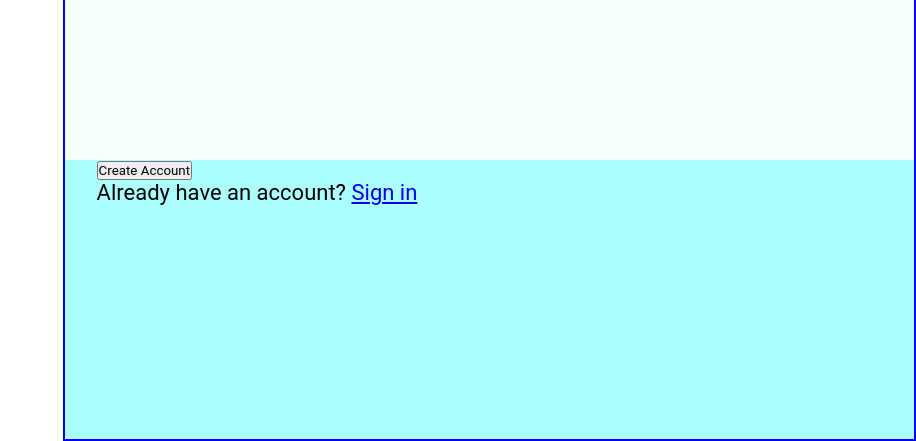
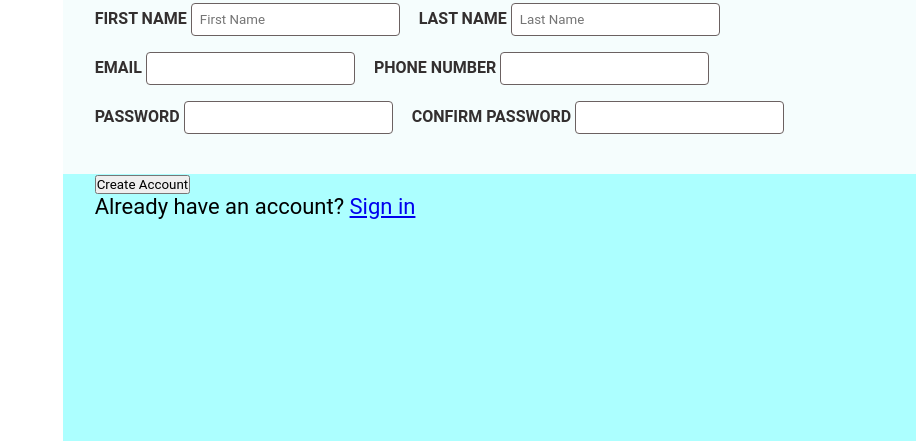
Before and after one commit to thefx3/signup_form, a plain HTML site: page index.html in a window 1280 px wide. Shown: the part 359-800 px from the top of the page, without its empty margins (364-1280 px from the left). Drawn offline with Linux system fonts and the light colour scheme.

Commit message:
form added, missing the styling

```diff
--- a/index.html
+++ b/index.html
@@ -22,10 +22,33 @@
             </div>
 
             <div class="middle">
-                <h1>Let's do this !</h1>
 
                 <form>
+                    <fieldset class="form">
+                        <legend>Let's do this !</legend>
 
+                        <div class="row">
+                                <label for="name">First Name</label>
+                                <input type="text" id="name" name="name" placeholder="First Name">
+                                <label for="name">Last Name</label>
+                                <input type="text" id="name" name="name" placeholder="Last Name">
+                        </div>
+
+                        <div class="row">
+                                <label for="email">Email</label>
+                                <input type="email" id="email" name="email">
+                                <label for="tel">Phone number</label>
+                                <input type="tel" id="tel" name="tel">
+                        </div>
+
+                        <div class="row">
+                                <label for="password">Password</label>
+                                <input type="password" id="password" name="password">
+                                <label for="password">Confirm Password</label>
+                                <input type="password" id="password" name="password">
+                        </div>
+
+                    </fieldset>
 
                 </form>
 
--- a/styles.css
+++ b/styles.css
@@ -11,6 +11,7 @@
     --height: 800px;
     --background-color:rgb(245, 253, 253);
     --second-color:rgb(172, 255, 255);
+    --second-text-color:rgb(51, 47, 47);
 
 }
 
@@ -18,7 +19,7 @@
     margin: 0;
     padding: 0;
     box-sizing: border-box;
-    font-family: "Roboto", "Arial";
+    font-family: "Roboto", "Arial";;
 }
 
 body {
@@ -51,13 +52,13 @@ img {
     align-items: stretch;
     flex-flow: column;
 
-    border: 2px solid blue;
 }
 
 /* right side content */
 .right > * {
     flex: 1;
     padding-left: 2rem;
+    padding-right: 2rem;
 }
 
 .bottom, .top{
@@ -78,7 +79,39 @@ p {
     margin-bottom: 1.5rem;
 }
 
-h1 {
+
+/* form */
+.form{
+    border: none;
+    margin: 2rem 0;
+    width:100%;
+}
+
+legend {
     font-size: 2rem;
-    margin-top: 1.5rem;
+    font-weight: bold;
+    margin-bottom: 1rem;
+    width: 100%;
 }
+
+.row {
+
+}
+
+
+label {
+    font-size: 1rem;
+    text-transform: uppercase;
+    justify-content: space-between;
+    color: var(--second-text-color);
+    font-weight: bold;
+
+}
+
+input {
+    padding: 0.5rem;
+    margin: 0.5rem 0;
+    margin-right: 15px;
+    border: 1px solid #6b6161;
+    border-radius: 4px;
+}
```
